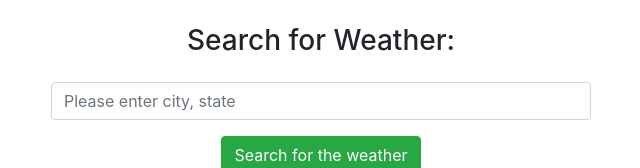
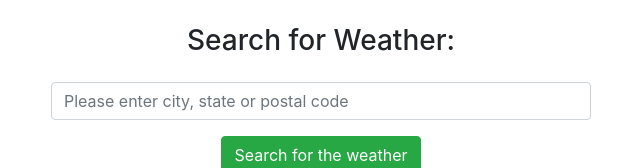
Before and after one commit to vronney/angular-weather-app, an Angular app: page / in a window 1280 px wide. Shown: the top 168 px of the page, without its empty margins (319-959 px from the left). Built offline with nearby package versions, Linux system fonts and the light colour scheme.

Commit message:
Updated input placeholder text to include postal code

```diff
--- a/src/app/weather/weather.component.html
+++ b/src/app/weather/weather.component.html
@@ -17,7 +17,7 @@
                         [value]="searchValue"
                         id="weatherLocation"
                         aria-describedby="weatherLocation"
-                        placeholder="Please enter city, state">
+                        placeholder="Please enter city, state or postal code">
                 </div>
                 <div class="text-center">
                     <button
```
